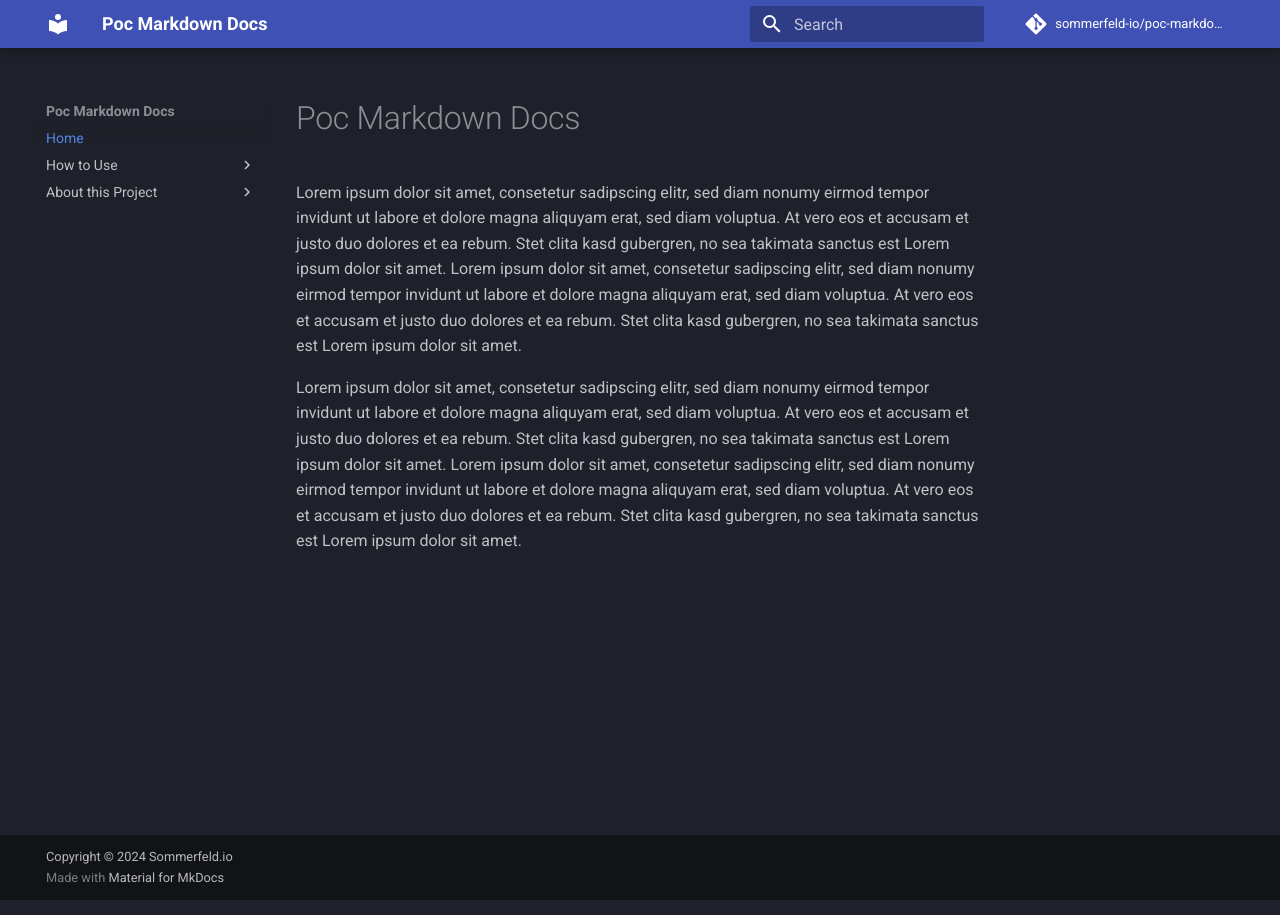
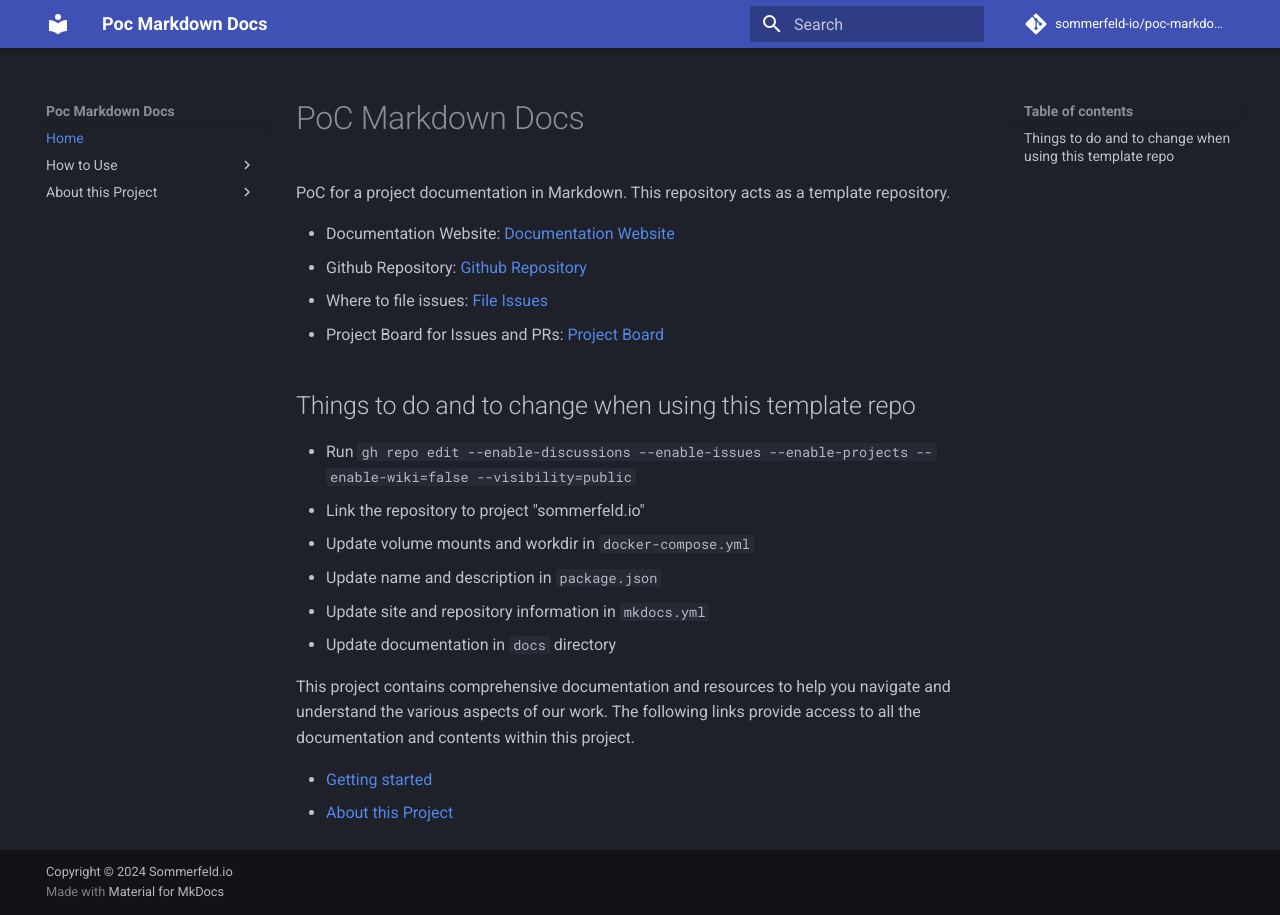
Before and after one commit to sommerfeld-io/template-repository, an MkDocs documentation site: the page built from docs/content/index.md, in a window 1280 px wide. Built offline with MkDocs 1.6.1 and Material for MkDocs 9.7.7, drawn with Linux system fonts in a browser that asks for light colours; comment, search, counter and statistics services are not loaded.

```diff
--- a/docs/content/index.md
+++ b/docs/content/index.md
@@ -1,7 +1,28 @@
-# Poc Markdown Docs
+# PoC Markdown Docs
 
-Lorem ipsum dolor sit amet, consetetur sadipscing elitr, sed diam nonumy eirmod tempor invidunt ut labore et dolore magna aliquyam erat, sed diam voluptua. At vero eos et accusam et justo duo dolores et ea rebum. Stet clita kasd gubergren, no sea takimata sanctus est Lorem ipsum dolor sit amet. Lorem ipsum dolor sit amet, consetetur sadipscing elitr, sed diam nonumy eirmod tempor invidunt ut labore et dolore magna aliquyam erat, sed diam voluptua. At vero eos et accusam et justo duo dolores et ea rebum. Stet clita kasd gubergren, no sea takimata sanctus est Lorem ipsum dolor sit amet.
+PoC for a project documentation in Markdown. This repository acts as a template repository.
 
-Lorem ipsum dolor sit amet, consetetur sadipscing elitr, sed diam nonumy eirmod tempor invidunt ut labore et dolore magna aliquyam erat, sed diam voluptua. At vero eos et accusam et justo duo dolores et ea rebum. Stet clita kasd gubergren, no sea takimata sanctus est Lorem ipsum dolor sit amet. Lorem ipsum dolor sit amet, consetetur sadipscing elitr, sed diam nonumy eirmod tempor invidunt ut labore et dolore magna aliquyam erat, sed diam voluptua. At vero eos et accusam et justo duo dolores et ea rebum. Stet clita kasd gubergren, no sea takimata sanctus est Lorem ipsum dolor sit amet.
+- Documentation Website: [Documentation Website][doc-website]
+- Github Repository: [Github Repository][github-repo]
+- Where to file issues: [File Issues][file-issues]
+- Project Board for Issues and PRs: [Project Board][project-board]
+
+## Things to do and to change when using this template repo
+- Run `gh repo edit --enable-discussions --enable-issues --enable-projects --enable-wiki=false --visibility=public`
+- Link the repository to project "sommerfeld.io"
+- Update volume mounts and workdir in `docker-compose.yml`
+- Update name and description in `package.json`
+- Update site and repository information in `mkdocs.yml`
+- Update documentation in `docs` directory
+
+This project contains comprehensive documentation and resources to help you navigate and understand the various aspects of our work. The following links provide access to all the documentation and contents within this project.
+
+- [Getting started](usage/index.md)
+- [About this Project](about/index.md)
 
 <!-- TODO ... Sub-Nav (auto-generated) -->
+
+[doc-website]: https://sommerfeld-io.github.io/poc-markdown-docs
+[github-repo]: https://github.com/sommerfeld-io/poc-markdown-docs
+[file-issues]: https://github.com/sommerfeld-io/poc-markdown-docs/issues
+[project-board]: https://github.com/orgs/sommerfeld-io/projects/1/views/17
```
Also changed, not shown: README.md (+17 -9 lines), 1 other file.
